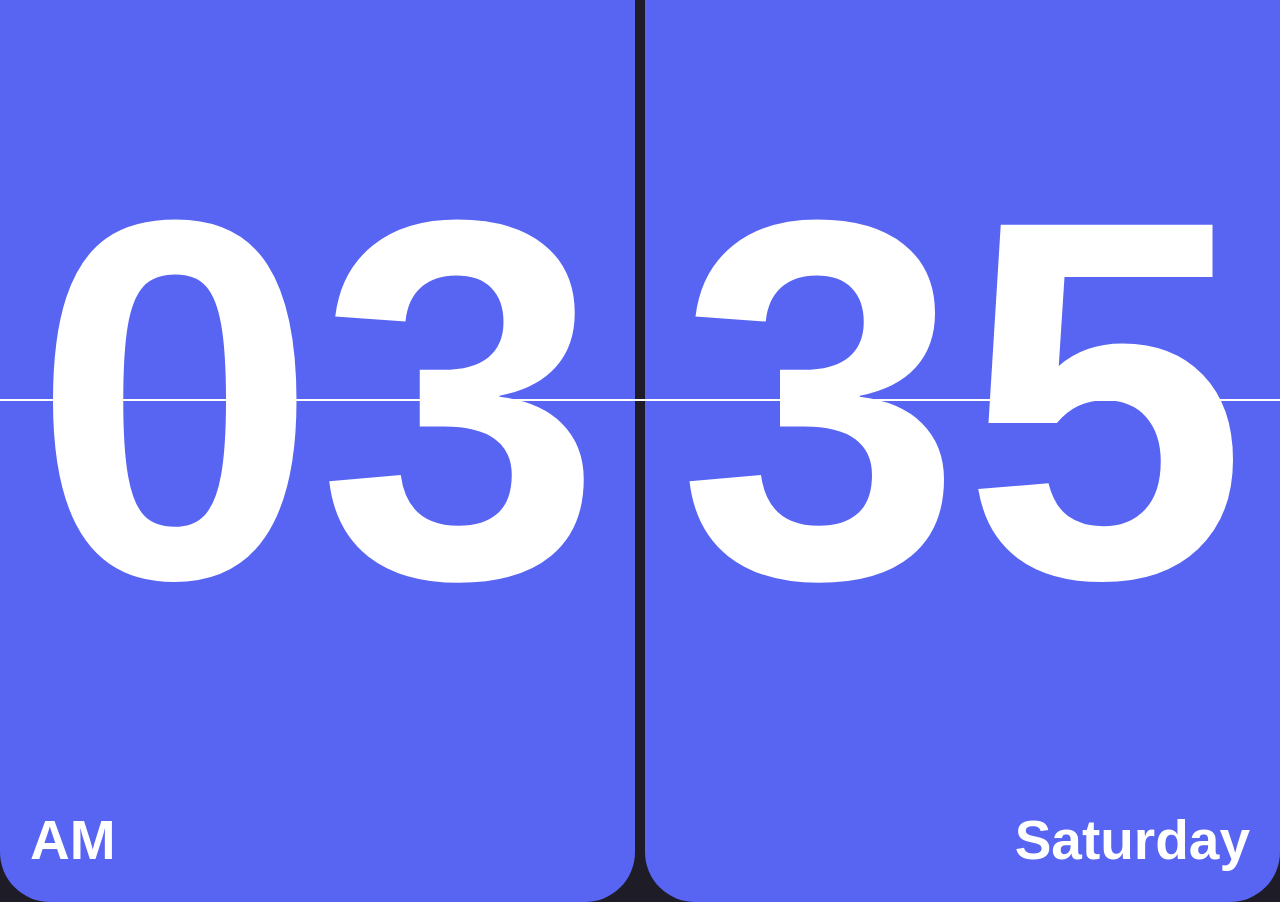
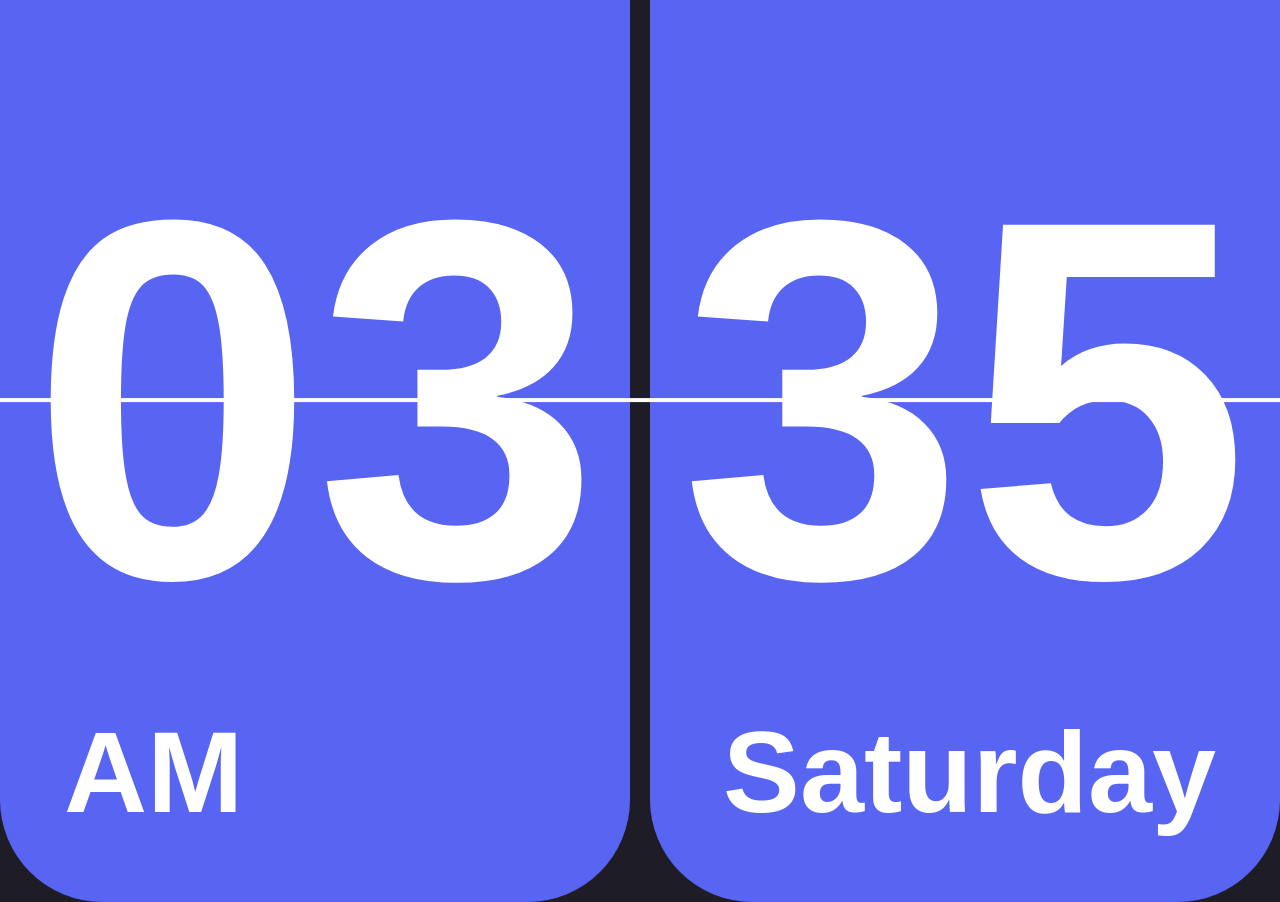
Before and after one commit to kstaff123/notionwidget, a plain HTML site: page digitalclock.html in a window 1280 px wide. Drawn offline with Linux system fonts and the light colour scheme; a web font is replaced by a local one.

Commit message:
fixed more aspect ratio issues

```diff
--- a/digitalclock.html
+++ b/digitalclock.html
@@ -20,7 +20,7 @@
             display: flex;
             width: 100%;
             justify-content: center; /* Center the boxes horizontally */
-            gap: 10px; /* Adjust the gap between boxes */
+            gap: 1.5vw; /* Adjust the gap between boxes */
             position: relative; /* Required for positioning the line */
         }
 
@@ -29,7 +29,7 @@
             width: calc(50% - 10px); /* Adjust the width to control the gap */
             height: calc(80vw - 20px); /* Maintain aspect ratio */
             background-color: #5865F2;
-            border-radius: 50px;
+            border-radius: 8vw;
             display: flex;
             flex-direction: column; /* Allow vertical stacking of elements */
             justify-content: center;
@@ -47,7 +47,7 @@
             top: 50%;
             left: 0;
             width: 100%; /* Set width to create a horizontal line */
-            height: 2px; /* Set height to specify line thickness */
+            height: .3vw; /* Set height to specify line thickness */
             background-color: white;
             transform: translateY(-50%);
             z-index: 2; /* Ensure the line appears above the boxes */
@@ -55,17 +55,17 @@
 
         .pm{
             position: absolute;
-            bottom: 30px; /* Adjust the distance from the bottom */
-            left: 30px; /* Adjust the distance from the left */
-            font-size: 55px; /* Adjust font size */
+            bottom: 5vw; /* Adjust the distance from the bottom */
+            left: 5vw; /* Adjust the distance from the left */
+            font-size: 9vw; /* Adjust font size */
             color: white;
             z-index: 3; /* Ensure the text appears above everything */
         }
         .friday {
             position: absolute;
-            bottom: 30px; /* Adjust the distance from the bottom */
-            right: 30px; /* Adjust the distance from the left */
-            font-size: 55px; /* Adjust font size */
+            bottom: 5vw; /* Adjust the distance from the bottom */
+            right: 5vw; /* Adjust the distance from the left */
+            font-size: 9vw; /* Adjust font size */
             color: white;
             z-index: 3; /* Ensure the text appears above everything */
         }
```
